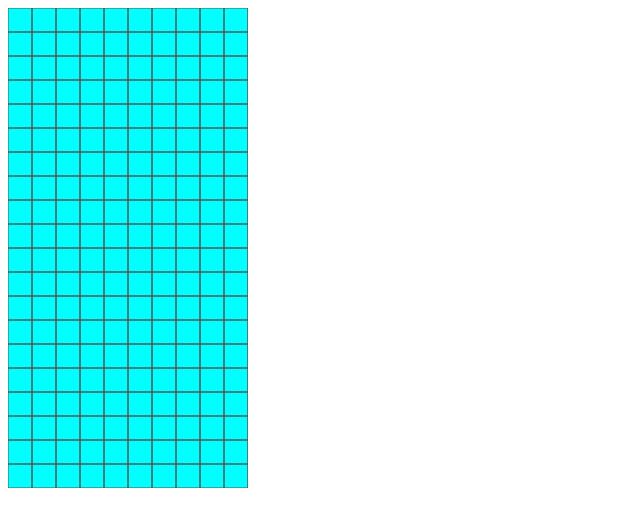
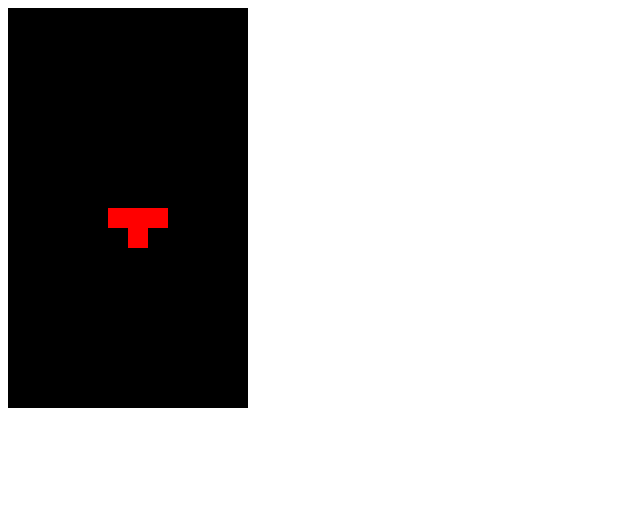
Before and after one commit to wcheng8/tetrisclone, a plain HTML site: page index.html in a window 1280 px wide. Shown: the whole page, without its empty margins (0-640 px from the left). Drawn offline with Linux system fonts and the light colour scheme.

Commit message:
add drop counter

```diff
--- a/index.html
+++ b/index.html
@@ -7,7 +7,7 @@
     <title>Tetris</title>
   </head>
   <body>
-    <canvas id="board"></canvas>
+    <canvas id="board" width="240" height="400"></canvas>
     <script src="script.js"></script>
   </body>
 </html>
--- a/script.js
+++ b/script.js
@@ -1,21 +1,56 @@
-var canvas = document.getElementById("board");
-var ctx = canvas.getContext("2d");
+const canvas = document.getElementById("board");
+const context = canvas.getContext("2d");
 
-var width = 10;
-var height = 20;
-var pixels = 24;
-var state = true;
+context.scale(20, 20);
 
-canvas.width = width*pixels
-canvas.height = height*pixels
+function clearcanvas() {
+  context.fillStyle = "#000";
+  context.fillRect(0, 0, canvas.width, canvas.height);
+}
 
-// Draw grey board
-function drawboard(){
-  ctx.strokeStyle = "#555"
-  for(let y = 0;y<height;y++){
-    for(let x = 0; x<height;x++){
-      ctx.strokeRect(x*pixels,y*pixels,pixels,pixels)
-    }
+const matrix = [
+  [0, 0, 0],
+  [1, 1, 1],
+  [0, 1, 0],
+];
+
+function draw() {
+  clearcanvas();
+  drawMatrix(player.matrix, player.pos);
+}
+
+function drawMatrix(matrix, offset) {
+  matrix.forEach((row, y) => {
+    row.forEach((value, x) => {
+      if (value !== 0) {
+        context.fillStyle = "red";
+        context.fillRect(x + offset.x, y + offset.y, 1, 1);
+      }
+    });
+  });
+}
+
+// Add droping factor to the peice
+let dropCounter = 0;
+let dropInterval = 1000;
+
+let lastTime = 0;
+function update(time = 0) {
+  const deltaTime = time - lastTime;
+  lastTime = time;
+  dropCounter += deltaTime;
+  if (dropCounter > dropInterval) {
+    player.pos.y++;
+    dropCounter = 0;
   }
+  lasttime = time;
+  draw();
+  requestAnimationFrame(update);
 }
-drawboard()
+
+const player = {
+  pos: { x: 5, y: 5 },
+  matrix: matrix,
+};
+
+update();
```
